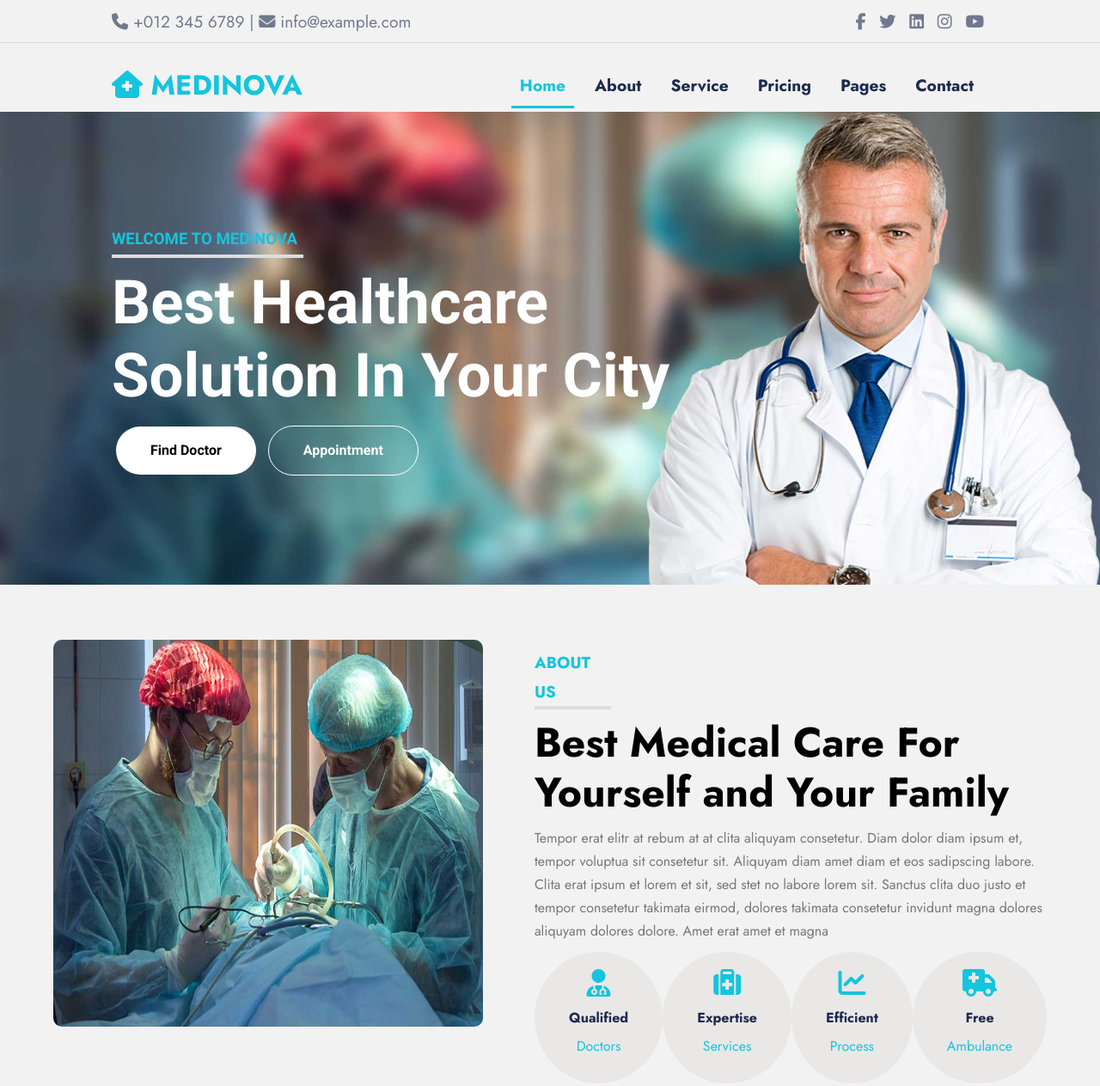
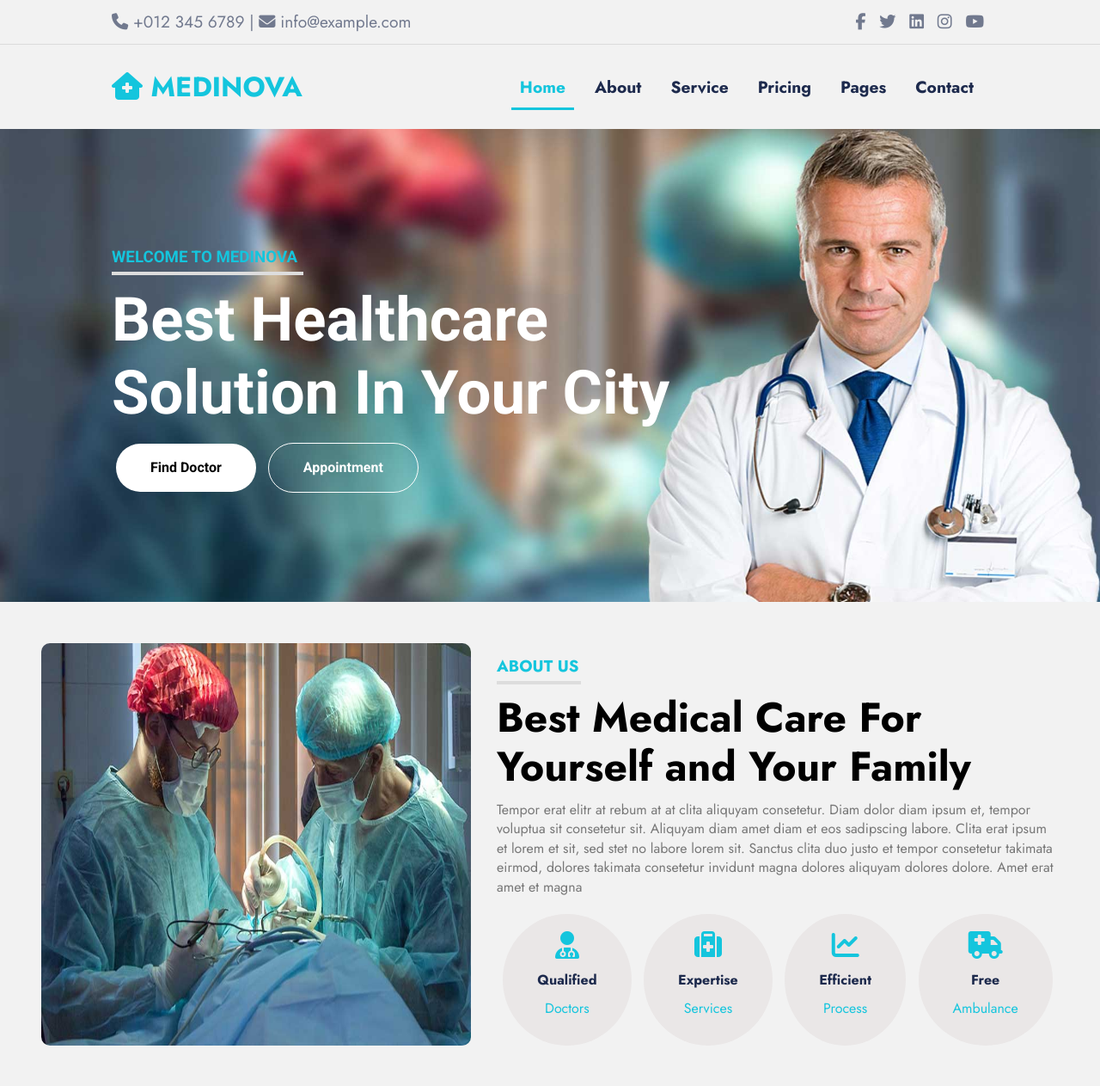
Before and after one commit to s-khodjaev/medinova, a plain HTML site: page index.html in a window 1280 px wide. Shown: the whole page at 86% size. Drawn offline with Linux system fonts and the light colour scheme.

Commit message:
fix header & navbar

```diff
--- a/css/main.css
+++ b/css/main.css
@@ -56,7 +56,6 @@ img {
 /* Header */
 
 .header {
-  height: 50px;
   font-size: 1.2rem;
   padding: 10px;
   border-bottom: 1px solid #ccc;
@@ -74,7 +73,6 @@ img {
 /* Navbar */
 
 .navbar {
-  height: 80px;
   padding: 20px;
 }
 
@@ -146,9 +144,8 @@ img {
 
 .about img {
   width: 500px;
-  height: 450px;
+  height: 100%;
   border-radius: 10px;
-  margin-right: 30px;
 }
 
 .about .sub-text {
--- a/css/utilities.css
+++ b/css/utilities.css
@@ -5,6 +5,10 @@
   margin: 0 auto;
   padding: 0 40px;
   overflow: auto;
+}
+
+.text-center {
+  text-align: center;
 }
 
 /* Heading Styles */
@@ -16,7 +20,8 @@
 
 .heading-text {
   color: #777;
-  margin-bottom: 10px;
+  margin-bottom: 20px;
+  line-height: 1.4;
 }
 
 /* Buttons */
--- a/index.html
+++ b/index.html
@@ -62,7 +62,7 @@
     </div>
 
     <!-- About -->
-    <section class="about m-5">
+    <section class="about m-4">
       <div class="grid">
         <img src="img/about.jpg" alt="" />
         <div class="about-text">
```
